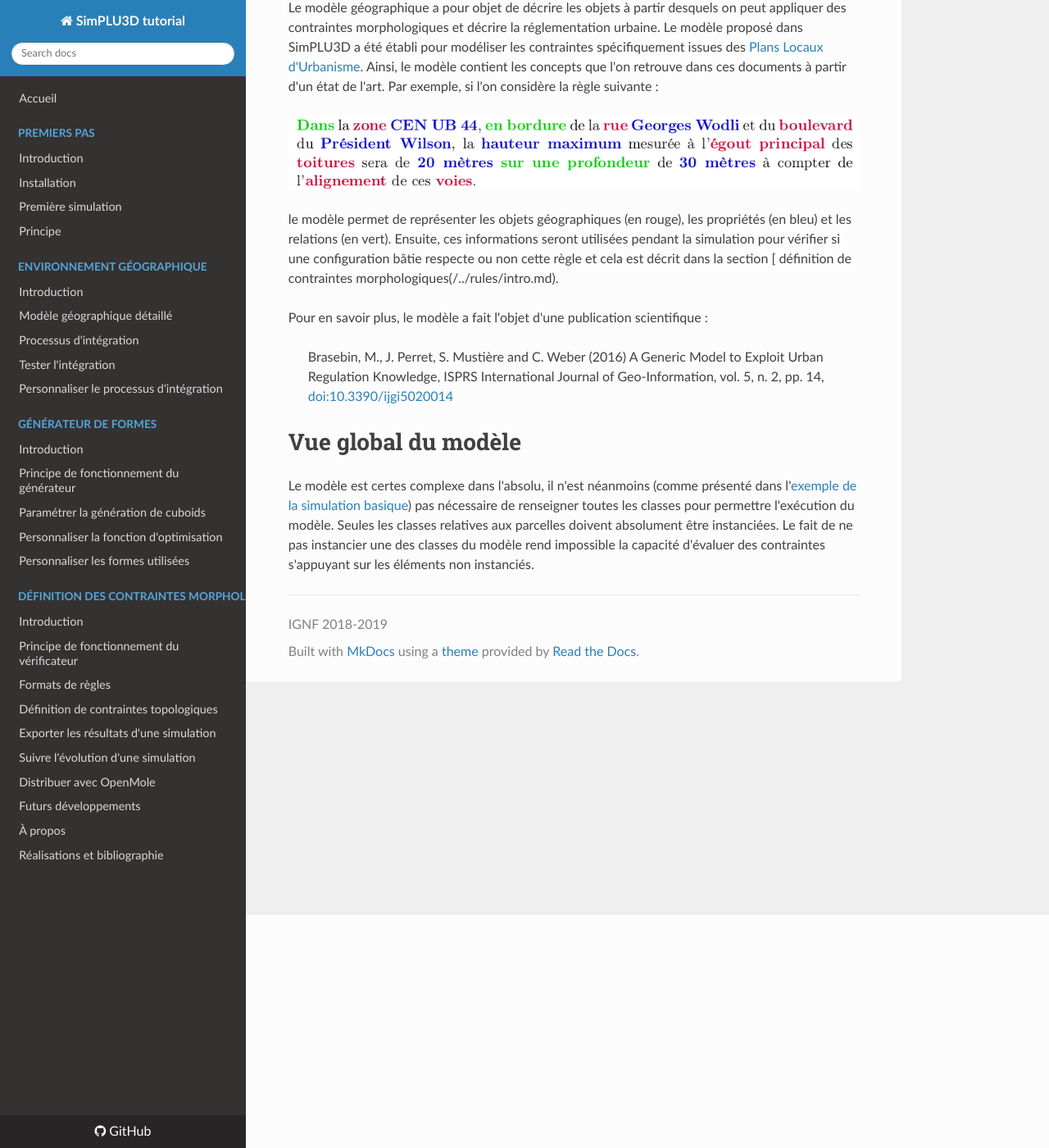
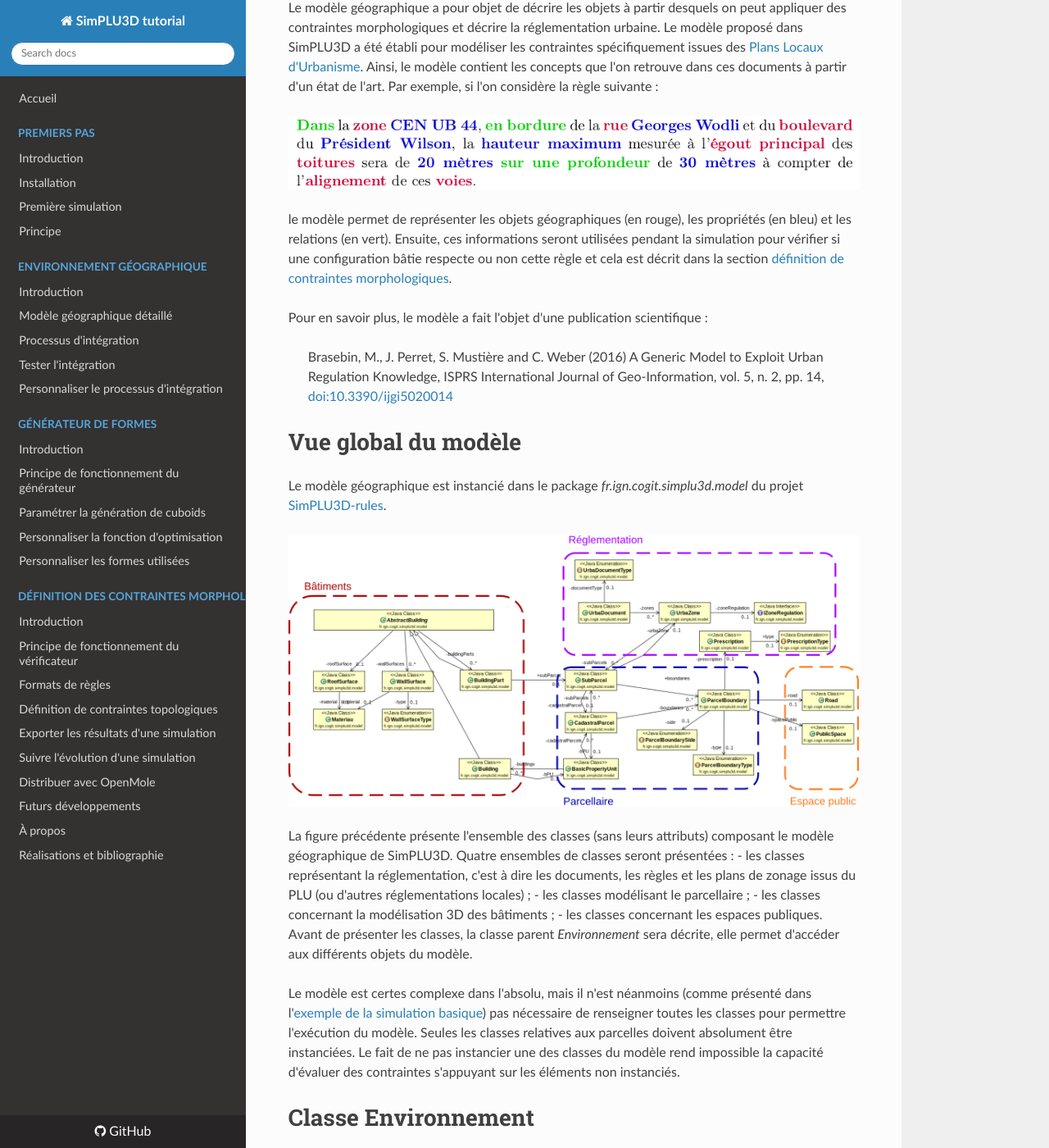
Before and after one commit to SimPLU3D/simplu3D-tutorial, an MkDocs documentation site: the page built from docs/envgeo/modelgeo.md, in a window 1280 px wide and 1400 px high, scrolled down 284 px. Shown: the whole window at 82% size. Built offline with MkDocs 1.6.1, drawn with Linux system fonts in a browser that asks for light colours; nearby versions of some CDN libraries; some of the changed text lies outside the part shown.

Commit message:
Adding model images

```diff
--- a/docs/envgeo/modelgeo.md
+++ b/docs/envgeo/modelgeo.md
@@ -12,7 +12,7 @@ Le modèle géographique a pour objet de décrire les objets à partir desquels
 
 ![Exemple de règle issu du PLU](./img/ex-regle.png)
 
-le modèle permet de représenter les objets géographiques (en rouge), les propriétés (en bleu) et les relations (en vert). Ensuite, ces informations seront utilisées pendant la simulation pour vérifier si une configuration bâtie respecte ou non cette règle et cela est décrit dans la section [ définition de contraintes morphologiques(/../rules/intro.md).
+le modèle permet de représenter les objets géographiques (en rouge), les propriétés (en bleu) et les relations (en vert). Ensuite, ces informations seront utilisées pendant la simulation pour vérifier si une configuration bâtie respecte ou non cette règle et cela est décrit dans la section [définition de contraintes morphologiques](/../rules/intro.md).
 
 Pour en savoir plus, le modèle a fait l'objet d'une publication scientifique :
 
@@ -22,4 +22,26 @@ Pour en savoir plus, le modèle a fait l'objet d'une publication scientifique :
 
 # Vue global du modèle
 
-Le modèle est certes complexe dans l'absolu, il n'est néanmoins (comme présenté dans l'[exemple de la simulation basique](../being/first_simulation.md)) pas nécessaire de renseigner toutes les classes pour permettre l'exécution du modèle. Seules les classes relatives aux parcelles doivent absolument être instanciées. Le fait de ne pas instancier une des classes du modèle rend impossible la capacité d'évaluer des contraintes s'appuyant sur les éléments non instanciés.
+Le modèle géographique est instancié dans le package *fr.ign.cogit.simplu3d.model* du projet [SimPLU3D-rules](https://github.com/SimPLU3D/simplu3D-rules).
+
+![Image présentant le diagramme de classe de SimPLU3D](./img/generaldiagramAnnoted.png)
+
+
+ La figure précédente présente l'ensemble des classes (sans leurs attributs) composant le modèle géographique de SimPLU3D. Quatre ensembles de classes seront présentées :
+ -  les classes représentant la réglementation, c'est à dire les documents, les règles et les plans de zonage issus du PLU (ou d'autres réglementations locales) ;
+ - les classes modélisant le parcellaire ;
+ - les classes concernant la modélisation 3D des bâtiments ;
+ - les classes concernant les espaces publiques.
+ Avant de présenter les classes, la classe parent *Environnement* sera décrite, elle permet d'accéder aux différents objets du modèle.
+
+Le modèle est certes complexe dans l'absolu, mais il n'est néanmoins (comme présenté dans l'[exemple de la simulation basique](../being/first_simulation.md)) pas nécessaire de renseigner toutes les classes pour permettre l'exécution du modèle. Seules les classes relatives aux parcelles doivent absolument être instanciées. Le fait de ne pas instancier une des classes du modèle rend impossible la capacité d'évaluer des contraintes s'appuyant sur les éléments non instanciés.
+
+# Classe Environnement
+
+# Classes de réglementation
+
+# Classes du parcellaire
+
+# Classes des bâtiments
+
+# Classe de l'espace publique
```
Also changed, not shown: docs/envgeo/img/generaldiagram.png (added), docs/envgeo/img/generaldiagramAnnoted.png (added), docs/envgeo/img/generaldiagramAnnoted.svg (added).
